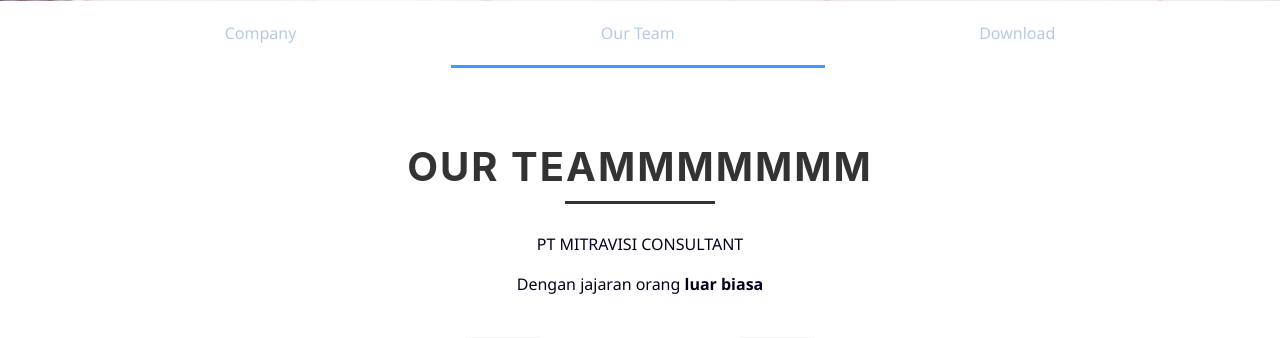
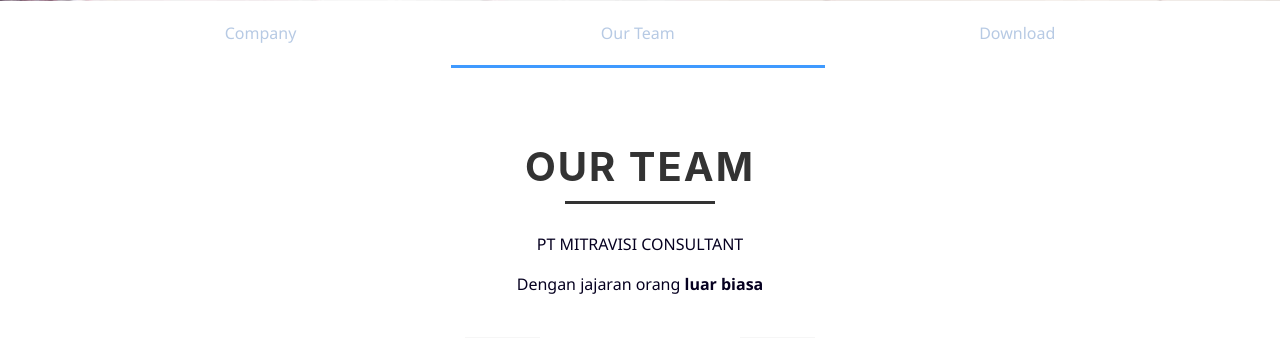
Before and after one commit to q-in-q/web-programing, a PHP site: page /our-team.php in a window 1280 px wide. Shown: the part 818-1156 px from the top of the page. Run offline with PHP 8.4, Linux system fonts and the light colour scheme; style sheets or scripts are compiled from the project's sources; some libraries are stand-ins or nearby versions.

Commit message:
Update our-team.php

```diff
--- a/our-team.php
+++ b/our-team.php
@@ -13,7 +13,7 @@
         </section>
         <section class="team">
             <div class="container">
-                <h1>OUR TEAMMMMMMM</h1>
+                <h1>OUR TEAM</h1>
                 <div class="bio">
                     <p>PT MITRAVISI CONSULTANT</p>
                     <p>Dengan jajaran orang <b>luar biasa</b></p>
```
